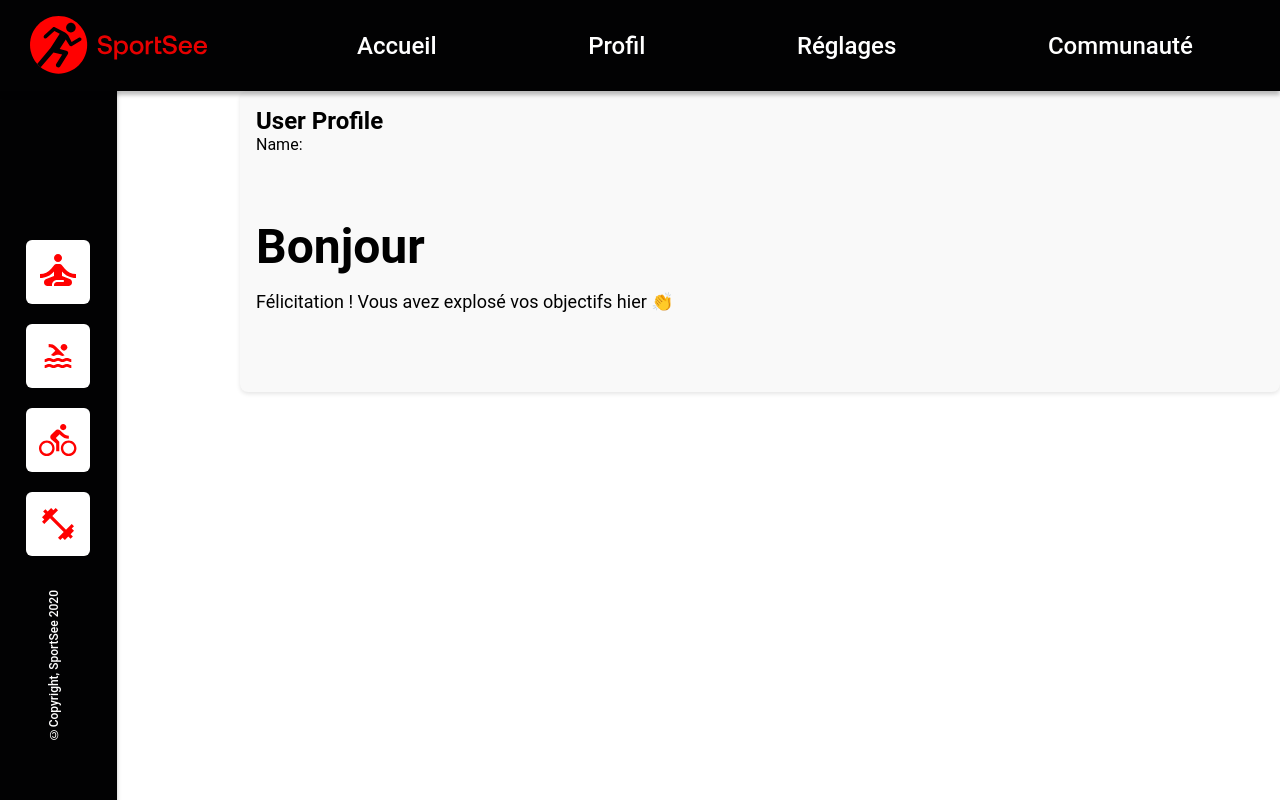
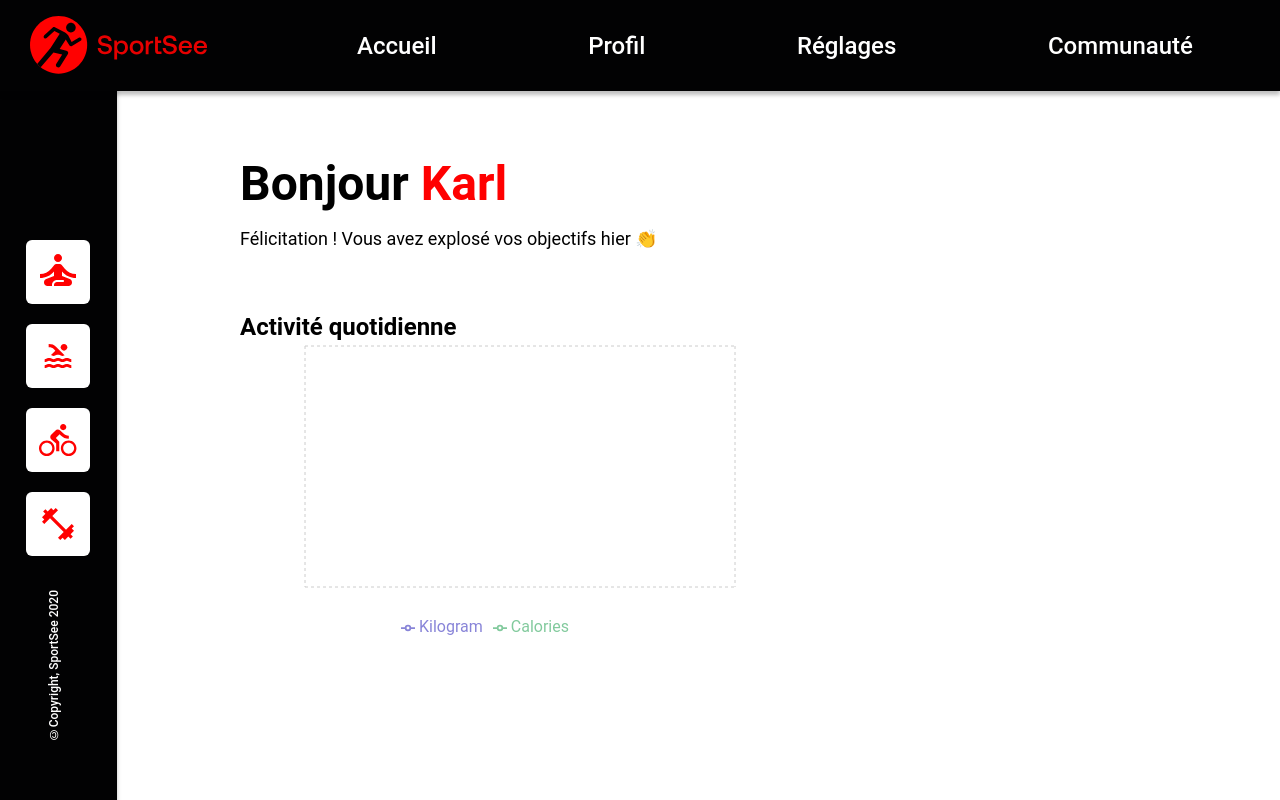
Before and after one commit to jojoner16/SportSee, a React (Create React App) app: page /user/12 in a window 1280 px wide. Built offline with nearby package versions, Linux system fonts and the light colour scheme; the HTML template or start-up script is replaced by a standard one.

Commit message:
suppression d'un fichier inutile et correction erreur d'affichage des données d'utilisateur

```diff
--- a/src/components/userProfil/UserData.js
+++ /dev/null
@@ -1,33 +0,0 @@
-import React from 'react';
-import styled from 'styled-components';
-// import getUserData from '../../services/GetData';
-
-const Title = styled.h2`
-  margin: 4rem 0rem 1rem 0rem;
-  weight: 500;
-  font-size: 3rem;
-`;
-
-const RedText = styled.span`
-  color: red;
-`;
-
-const Subtitle = styled.p`
-  font-size: 1.125rem;
-  margin-bottom: 4rem;
-`;
-
-function UserData({ userData }) {
-  return (
-    <div>
-      <Title>
-        Bonjour <RedText>{userData}</RedText>
-      </Title>
-      <Subtitle>
-        Félicitation ! Vous avez explosé vos objectifs hier 👏
-      </Subtitle>
-    </div>
-  );
-}
-
-export default UserData;
--- a/src/components/userProfil/UserProfil.js
+++ b/src/components/userProfil/UserProfil.js
@@ -1,40 +1,45 @@
 import React from 'react';
 import styled from 'styled-components';
-import UserData from './UserData';
-// import {
-//   LineChart,
-//   Line,
-//   XAxis,
-//   YAxis,
-//   CartesianGrid,
-//   Tooltip,
-//   Legend,
-// } from 'recharts';
+import {
+  LineChart,
+  Line,
+  XAxis,
+  YAxis,
+  CartesianGrid,
+  Tooltip,
+  Legend,
+} from 'recharts';
 
-const UserProfileContainer = styled.div`
-  background-color: #f9f9f9;
-  padding: 1rem;
-  border-radius: 8px;
-  box-shadow: 0 2px 4px rgba(0, 0, 0, 0.1);
+const Title = styled.h2`
+  margin: 4rem 0rem 1rem 0rem;
+  weight: 500;
+  font-size: 3rem;
 `;
 
-function UserProfil(props) {
-  console.log(props.firstName);
+const RedText = styled.span`
+  color: red;
+`;
+
+const Subtitle = styled.p`
+  font-size: 1.125rem;
+  margin-bottom: 4rem;
+`;
+
+function UserProfil({ firstName }) {
   return (
-    <UserProfileContainer>
-      {
     <div>
-          <h2>User Profile</h2>
-          <p>Name: {props.firstName}</p>
+      <div>
+        <Title>
+          Bonjour <RedText>{firstName}</RedText>
+        </Title>
+        <Subtitle>
+          Félicitation ! Vous avez explosé vos objectifs hier 👏
+        </Subtitle>
       </div>
-      }
 
-      {<UserData userData={props.firstName} />}
-
-      {/* {userActivity && (
       <div>
-          <h2>User Activity</h2>
-          <LineChart width={500} height={300} data={userActivity.sessions}>
+        <h2>Activité quotidienne</h2>
+        <LineChart width={500} height={300}>
           <XAxis dataKey="day" />
           <YAxis />
           <CartesianGrid strokeDasharray="3 3" />
@@ -54,8 +59,7 @@ function UserProfil(props) {
           />
         </LineChart>
       </div>
-      )} */}
-    </UserProfileContainer>
+    </div>
   );
 }
 
--- a/src/pages/user/User.js
+++ b/src/pages/user/User.js
@@ -16,9 +16,9 @@ const Main = styled.main`
 `;
 
 function User() {
-  const userId = useParams(); // Récupère l'ID de l'utilisateur depuis les paramètres d'URL
+  const { userId } = useParams(); // Récupère l'ID de l'utilisateur depuis les paramètres d'URL
 
-  const [userInfo, setUserInfo] = useState();
+  const [userInfo, setUserInfo] = useState(null);
   // const [userActivity, setUserActivity] = useState(null);
   // const [userAverageSessions, setUserAverageSessions] = useState(null);
   // const [userPerformance, setUserPerformance] = useState(null);
@@ -26,17 +26,13 @@ function User() {
   useEffect(() => {
     // Fetch user data using the getUserData function
     async function fetchUserData() {
-      try {
-        const data = await callApi(12);
-        setUserInfo(data && data.userInfos.data);
+      const data = await callApi(parseInt(userId));
+      setUserInfo(data);
 
-        // console.log(userInfo);
-        // setUserActivity(data.userActivity.data);
-        // setUserAverageSessions(data.userAverageSessions.data);
-        // setUserPerformance(data.userPerformance.data);
-      } catch (error) {
-        console.error('Error fetching user data:', error);
-      }
+      // console.log(userInfo);
+      // setUserActivity(data.userActivity.data);
+      // setUserAverageSessions(data.userAverageSessions.data);
+      // setUserPerformance(data.userPerformance.data);
     }
 
     fetchUserData();
@@ -44,7 +40,7 @@ function User() {
 
   return (
     <Main>
-      <UserProfil firstName={userInfo && userInfo} />
+      <UserProfil firstName={userInfo && userInfo.infos.userInfos.firstName} />
     </Main>
   );
 }
--- a/src/services/CallApi.js
+++ b/src/services/CallApi.js
@@ -7,16 +7,18 @@ import {
 
 // Fonction pour simuler un appel à l'API et récupérer les données utilisateur
 const callApi = async (id) => {
+  console.log(id);
   try {
-    const userInfos = getUserInfos(id);
-    const userActivity = getUserActivity(id);
-    const userAverageSessions = getUserAverageSessions(id);
-    const userPerformance = getUserPerformance(id);
+    const userInfos = await getUserInfos(id);
+    const userActivity = await getUserActivity(id);
+    const userAverageSessions = await getUserAverageSessions(id);
+    const userPerformance = await getUserPerformance(id);
+
     return {
-      userInfos,
-      userActivity,
-      userAverageSessions,
-      userPerformance,
+      infos: userInfos.data,
+      activity: userActivity,
+      averageSessions: userAverageSessions,
+      performance: userPerformance,
     };
   } catch (error) {
     console.error('callApi error:', error);
```
Lines whose indentation alone changed are shown as unchanged.
